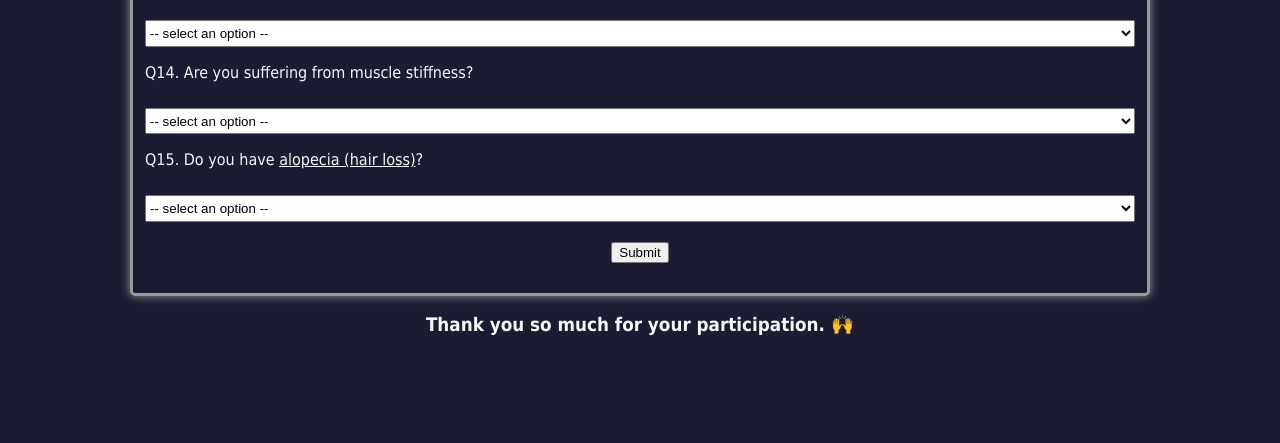
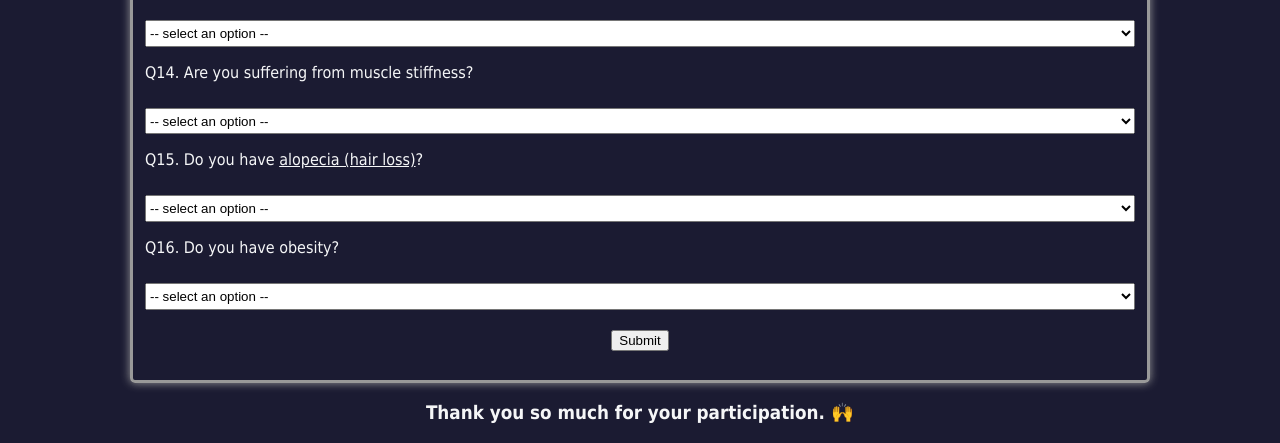
Before and after one commit to jadanpl/Early-Diabetes-Detection-Using-Symptoms, a Flask app: page / in a window 1280 px wide. Shown: the part 1606-2049 px from the top of the page. Before the commit the page ends 1941 px from the top, so only its background shows below. Run offline with Flask 3, Linux system fonts and the light colour scheme; parts of the project's set-up code (start-up, migrations or seed data) failed here and were passed over.

Commit message:
Update home.html

```diff
--- a/templates/home.html
+++ b/templates/home.html
@@ -116,6 +116,12 @@
                             <option value="Yes">Yes</option>
                             <option value="No">No</option>
                         </select>
+                    <p>Q16. Do you have obesity?</p>
+                        <select required name="cat__obesity_Yes">
+                            <option value="" disabled selected>-- select an option --</option>
+                            <option value="Yes">Yes</option>
+                            <option value="No">No</option>
+                        </select>
                     <div class="parent">
                         <button type="submit" class="child" value="Submit">Submit</button>
                     </div>
```
